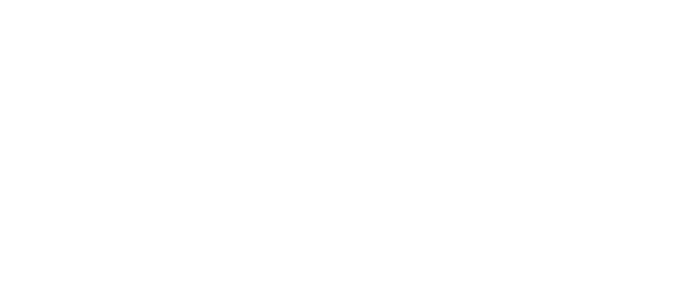
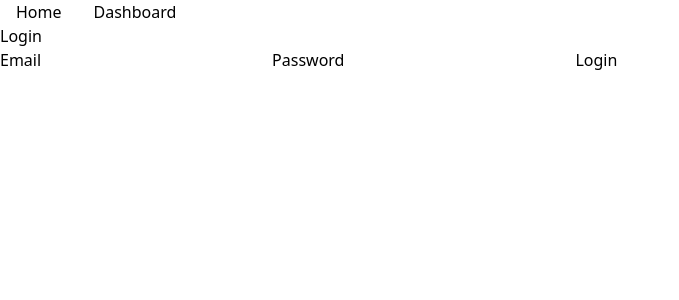
Before and after one commit to Giacomo-Paolini/react-il-mio-fotoalbum, a React (Vite) app in the folder Frontend/: page /login in a window 1280 px wide. Before the commit this address had no page. Shown: the top 300 px of the page, without its empty margins (0-679 px from the left). Built offline with nearby package versions, Linux system fonts and the light colour scheme.

Commit message:
Update user authentication and routing

```diff
--- a/Frontend/src/App.jsx
+++ b/Frontend/src/App.jsx
@@ -1,14 +1,28 @@
 import { BrowserRouter, Routes, Route } from 'react-router-dom';
-
+import Layout from './base/Layout';
+import PrivateRoute from './middlewares/PrivateRoute';
+import Dashboard from './pages/Dashboard';
 import Home from './pages/Home';
+import Login from './pages/Login';
+import { AuthProvider } from './contexts/authContext';
 
 function App() {
 	return (
-		<BrowserRouter>
-			<Routes>
-				<Route path="/" element={<Home />}></Route>
-			</Routes>
-		</BrowserRouter>
+		<AuthProvider>
+			<BrowserRouter>
+				<Layout>
+					<Routes>
+						<Route path="/" element={<Home />} />
+						<Route path="/login" element={<Login />} />
+
+						<Route
+							path="/dashboard/*"
+							element={<PrivateRoute path="/" element={<Dashboard />} />}
+						/>
+					</Routes>
+				</Layout>
+			</BrowserRouter>
+		</AuthProvider>
 	);
 }
 
--- /dev/null
+++ b/Frontend/src/base/Layout.jsx
@@ -0,0 +1,15 @@
+import PropTypes from 'prop-types';
+import Navbar from '../components/Navbar';
+
+export default function Layout({ children }) {
+	return (
+		<div className="layout">
+			<Navbar />
+			<div className="content">{children}</div>
+		</div>
+	);
+}
+
+Layout.propTypes = {
+	children: PropTypes.node.isRequired,
+};
--- /dev/null
+++ b/Frontend/src/components/Navbar.jsx
@@ -0,0 +1,34 @@
+import { Link } from 'react-router-dom';
+import { useAuth } from '../contexts/useAuth';
+import { useEffect, useState } from 'react';
+
+export default function Navbar() {
+	const { isLoggedIn, logout } = useAuth();
+	const [loggedIn, setLoggedIn] = useState(isLoggedIn);
+
+	useEffect(() => {
+		setLoggedIn(isLoggedIn);
+	}, [isLoggedIn]);
+
+	function handleLogout() {
+		logout();
+	}
+
+	return (
+		<nav>
+			<div className="">
+				<Link className="p-4" to="/">
+					Home
+				</Link>
+				<Link className="p-4" to="/dashboard">
+					Dashboard
+				</Link>
+				{loggedIn && (
+					<Link onClick={handleLogout} className="p-4" to="/">
+						Logout
+					</Link>
+				)}
+			</div>
+		</nav>
+	);
+}
--- /dev/null
+++ b/Frontend/src/contexts/authContext.jsx
@@ -0,0 +1,32 @@
+import { createContext, useState, useEffect } from 'react';
+import PropTypes from 'prop-types';
+
+export const AuthContext = createContext();
+
+export function AuthProvider({ children }) {
+	const [isLoggedIn, setIsLoggedIn] = useState(false);
+
+	useEffect(() => {
+		const token = localStorage.getItem('token');
+		setIsLoggedIn(!!token);
+	}, []);
+
+	const login = () => {
+		setIsLoggedIn(true);
+	};
+
+	const logout = () => {
+		localStorage.removeItem('token');
+		setIsLoggedIn(false);
+	};
+
+	return (
+		<AuthContext.Provider value={{ isLoggedIn, login, logout }}>
+			{children}
+		</AuthContext.Provider>
+	);
+}
+
+AuthProvider.propTypes = {
+	children: PropTypes.node.isRequired,
+};
--- /dev/null
+++ b/Frontend/src/contexts/useAuth.js
@@ -0,0 +1,6 @@
+import { useContext } from 'react';
+import { AuthContext } from './authContext';
+
+export function useAuth() {
+	return useContext(AuthContext);
+}
--- /dev/null
+++ b/Frontend/src/middlewares/PrivateRoute.jsx
@@ -0,0 +1,18 @@
+import { Route, Routes, Navigate } from 'react-router-dom';
+import PropTypes from 'prop-types';
+
+function PrivateRoute({ element, ...rest }) {
+	const token = localStorage.getItem('token');
+
+	return (
+		<Routes>
+			<Route {...rest} element={token ? element : <Navigate to="/login" />} />
+		</Routes>
+	);
+}
+
+PrivateRoute.propTypes = {
+	element: PropTypes.element.isRequired,
+};
+
+export default PrivateRoute;
--- /dev/null
+++ b/Frontend/src/pages/Dashboard.jsx
@@ -0,0 +1,7 @@
+export default function Dashboard() {
+	return (
+		<div className="flex">
+			<h1>Dashboard</h1>
+		</div>
+	);
+}
--- a/Frontend/src/pages/Home.jsx
+++ b/Frontend/src/pages/Home.jsx
@@ -1,10 +1,8 @@
-import Sidebar from '../components/Sidebar';
 import PhotoList from '../components/PhotoList';
 
 export default function Home() {
 	return (
 		<div className="flex">
-			<Sidebar />
 			<PhotoList />
 		</div>
 	);
--- /dev/null
+++ b/Frontend/src/pages/Login.jsx
@@ -0,0 +1,45 @@
+import axios from 'axios';
+import { useNavigate } from 'react-router-dom';
+import { useAuth } from '../contexts/useAuth';
+
+export default function Login() {
+	const navigate = useNavigate();
+	const { login } = useAuth();
+
+	function handleSubmit(event) {
+		event.preventDefault();
+		const data = new FormData(event.target);
+		const formObject = Array.from(data.entries()).reduce(
+			(obj, [key, value]) => {
+				obj[key] = value;
+				return obj;
+			},
+			{}
+		);
+
+		axios
+			.post('http://localhost:3000/login', formObject)
+			.then((response) => {
+				console.log(response);
+				localStorage.setItem('token', response.data.token);
+				login();
+				navigate('/dashboard');
+			})
+			.catch((error) => {
+				console.error(error);
+			});
+	}
+
+	return (
+		<div>
+			<h1>Login</h1>
+			<form onSubmit={handleSubmit}>
+				<label htmlFor="email">Email</label>
+				<input type="email" name="email" id="email" />
+				<label htmlFor="password">Password</label>
+				<input type="password" name="password" id="password" />
+				<button type="submit">Login</button>
+			</form>
+		</div>
+	);
+}
```
Also changed, not shown: 1 other file (tests, documents, lock files or other folders).
